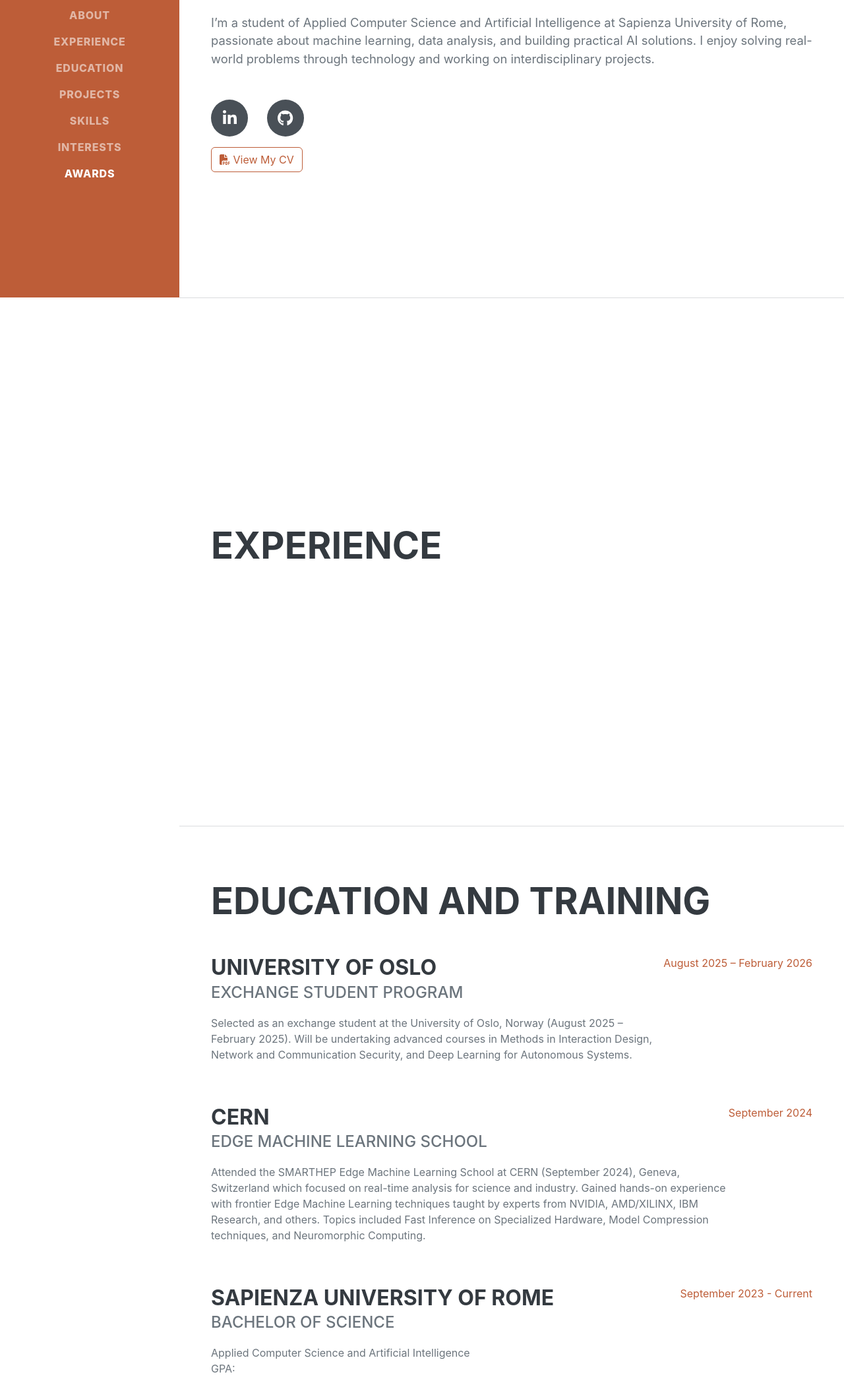
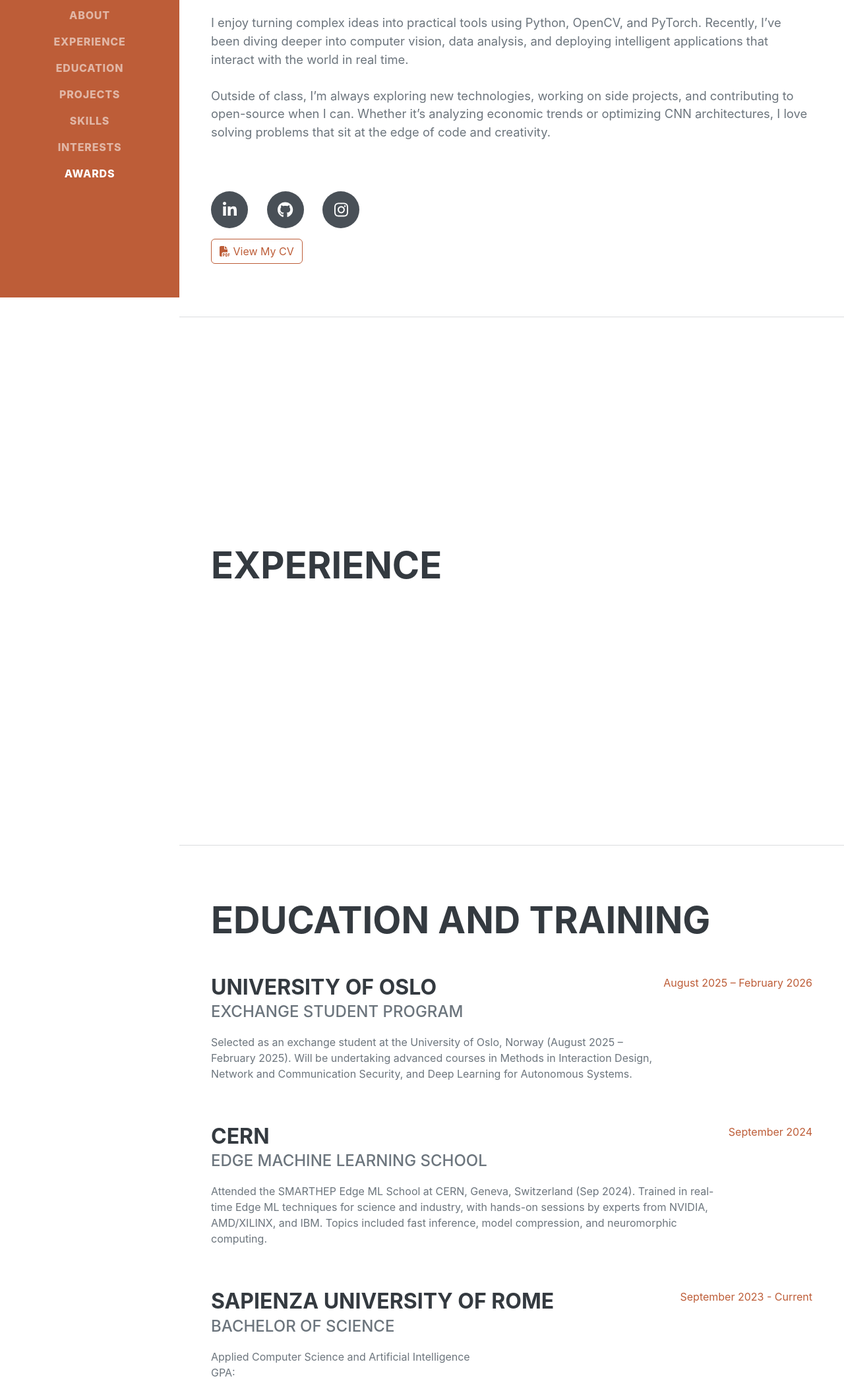
Before and after one commit to asaini281/asaini281.github.io, a plain HTML site: page index.html in a window 1280 px wide. Shown: the part 349-2461 px from the top of the page at 66% size. Drawn offline with nearby package versions, Linux system fonts and the light colour scheme; a web font is replaced by a local one.

Commit message:
Added Instagram link and other updates

```diff
--- a/index.html
+++ b/index.html
@@ -48,11 +48,15 @@
 						 · (+39) 389 624 3649 ·
 						<a href="mailto:aryan89saini@gmail.com">aryan89saini@gmail.com</a>
 					</div>
-                    <p class="lead mb-5"><p class="lead mb-5">I’m a student of Applied Computer Science and Artificial Intelligence at Sapienza University of Rome, passionate about machine learning, data analysis, and building practical AI solutions. I enjoy solving real-world problems through technology and working on interdisciplinary projects.</p>
+                    <p class="lead mb-5"><p class="lead mb-5">I’m a second-year Applied Computer Science and Artificial Intelligence student at Sapienza University of Rome. I spend most of my time building and experimenting with real-world AI systems — from gesture-controlled games to facial emotion detectors.<br><br>
+					I enjoy turning complex ideas into practical tools using Python, OpenCV, and PyTorch. Recently, I’ve been diving deeper into computer vision, data analysis, and deploying intelligent applications that interact with the world in real time.<br><br>
+					Outside of class, I’m always exploring new technologies, working on side projects, and contributing to open-source when I can. Whether it’s analyzing economic trends or optimizing CNN architectures, I love solving problems that sit at the edge of code and creativity.<br><br>
+					</p>
 </p>
                     <div class="social-icons">
                         <a class="social-icon" href="https://www.linkedin.com/in/aryan-saini-94515124b" target="_blank" rel="noopener noreferrer"><i class="fab fa-linkedin-in"></i></a>
                         <a class="social-icon" href="https://github.com/asaini281"><i class="fab fa-github"></i></a>
+						<a class="social-icon" href="https://www.instagram.com/_aryansaiini" target="_blank" rel="noopener noreferrer"><i class="fab fa-instagram"></i></a>
                     </div>
 					<div class="mt-3">
 						<a class="btn btn-outline-primary" href="assets/CV - Aryan.pdf" target="_blank">
@@ -92,9 +96,8 @@
 							<h3 class="mb-0">CERN</h3>
 							<div class="subheading mb-3">Edge Machine Learning School</div>
 							<p>
-								Attended the SMARTHEP Edge Machine Learning School at CERN (September 2024), Geneva, Switzerland which focused on real-time analysis for science and industry.
-								Gained hands-on experience with frontier Edge Machine Learning techniques taught by experts from NVIDIA, AMD/XILINX, IBM Research, and others.
-								Topics included Fast Inference on Specialized Hardware, Model Compression techniques, and Neuromorphic Computing.
+								Attended the SMARTHEP Edge ML School at CERN, Geneva, Switzerland (Sep 2024). Trained in real-time Edge ML techniques for science and industry, with hands-on sessions by experts from NVIDIA, AMD/XILINX, and IBM.
+								Topics included fast inference, model compression, and neuromorphic computing.
 							</p>
 						</div>
 						<div class="flex-shrink-0"><span class="text-primary">September 2024</span></div>
```
